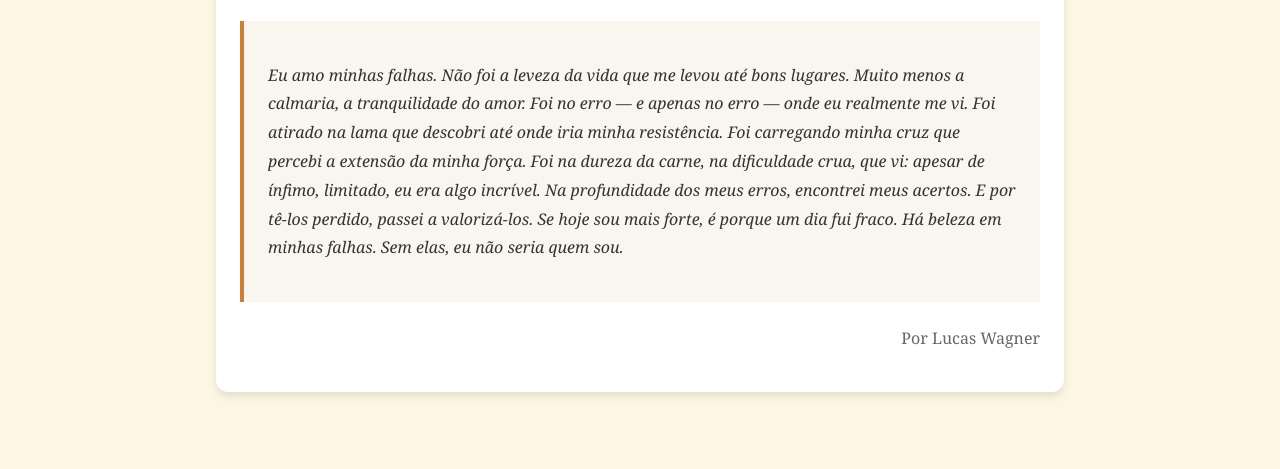
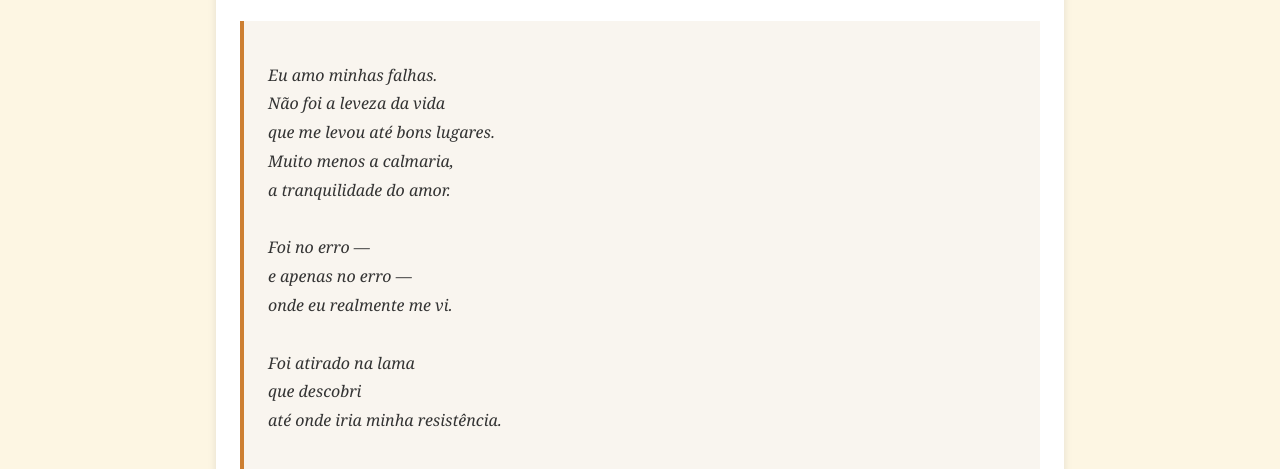
Before and after one commit to lusca0x01/poesia, a plain HTML site: page poems/falhas.html in a window 1280 px wide. Shown: the part 326-795 px from the top of the page. Drawn offline with Linux system fonts and the light colour scheme.

Commit message:
style: change falhas identation

```diff
--- a/poems/falhas.html
+++ b/poems/falhas.html
@@ -19,40 +19,40 @@
 
         <h2>Falhas</h2>
         <div class="poem">
-            <p> Eu amo minhas falhas.
-                Não foi a leveza da vida
-                que me levou até bons lugares.
-                Muito menos a calmaria,
-                a tranquilidade do amor.
+            <p> Eu amo minhas falhas.<br>
+                Não foi a leveza da vida<br>
+                que me levou até bons lugares.<br>
+                Muito menos a calmaria,<br>
+                a tranquilidade do amor.<br><br>
 
-                Foi no erro —
-                e apenas no erro —
-                onde eu realmente me vi.
+                Foi no erro —<br>
+                e apenas no erro —<br>
+                onde eu realmente me vi.<br><br>
 
-                Foi atirado na lama
-                que descobri
-                até onde iria minha resistência.
+                Foi atirado na lama<br>
+                que descobri<br>
+                até onde iria minha resistência.<br><br>
 
-                Foi carregando minha cruz
-                que percebi
-                a extensão da minha força.
+                Foi carregando minha cruz<br>
+                que percebi<br>
+                a extensão da minha força.<br><br>
 
-                Foi na dureza da carne,
-                na dificuldade crua,
-                que vi:
-                apesar de ínfimo, limitado,
-                eu era algo incrível.
+                Foi na dureza da carne,<br>
+                na dificuldade crua,<br>
+                que vi:<br>
+                apesar de ínfimo, limitado,<br>
+                eu era algo incrível.<br><br>
 
-                Na profundidade dos meus erros,
-                encontrei meus acertos.
-                E por tê-los perdido,
-                passei a valorizá-los.
+                Na profundidade dos meus erros,<br>
+                encontrei meus acertos.<br>
+                E por tê-los perdido,<br>
+                passei a valorizá-los.<br><br>
 
-                Se hoje sou mais forte,
-                é porque um dia fui fraco.
+                Se hoje sou mais forte,<br>
+                é porque um dia fui fraco.<br><br>
 
-                Há beleza em minhas falhas.
-                Sem elas,
+                Há beleza em minhas falhas.<br>
+                Sem elas,<br>
                 eu não seria quem sou.
             </p>
         </div>
```
